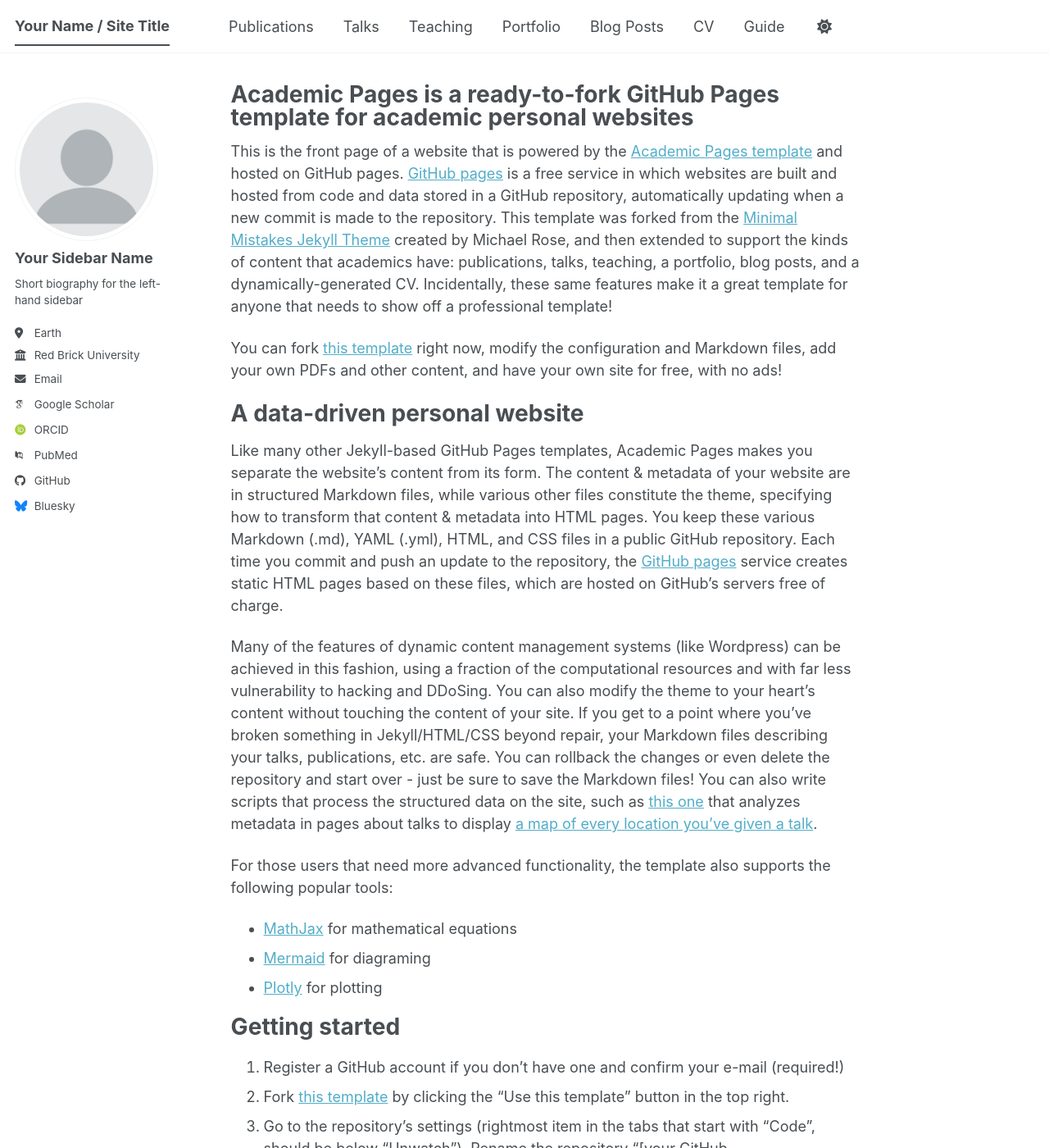
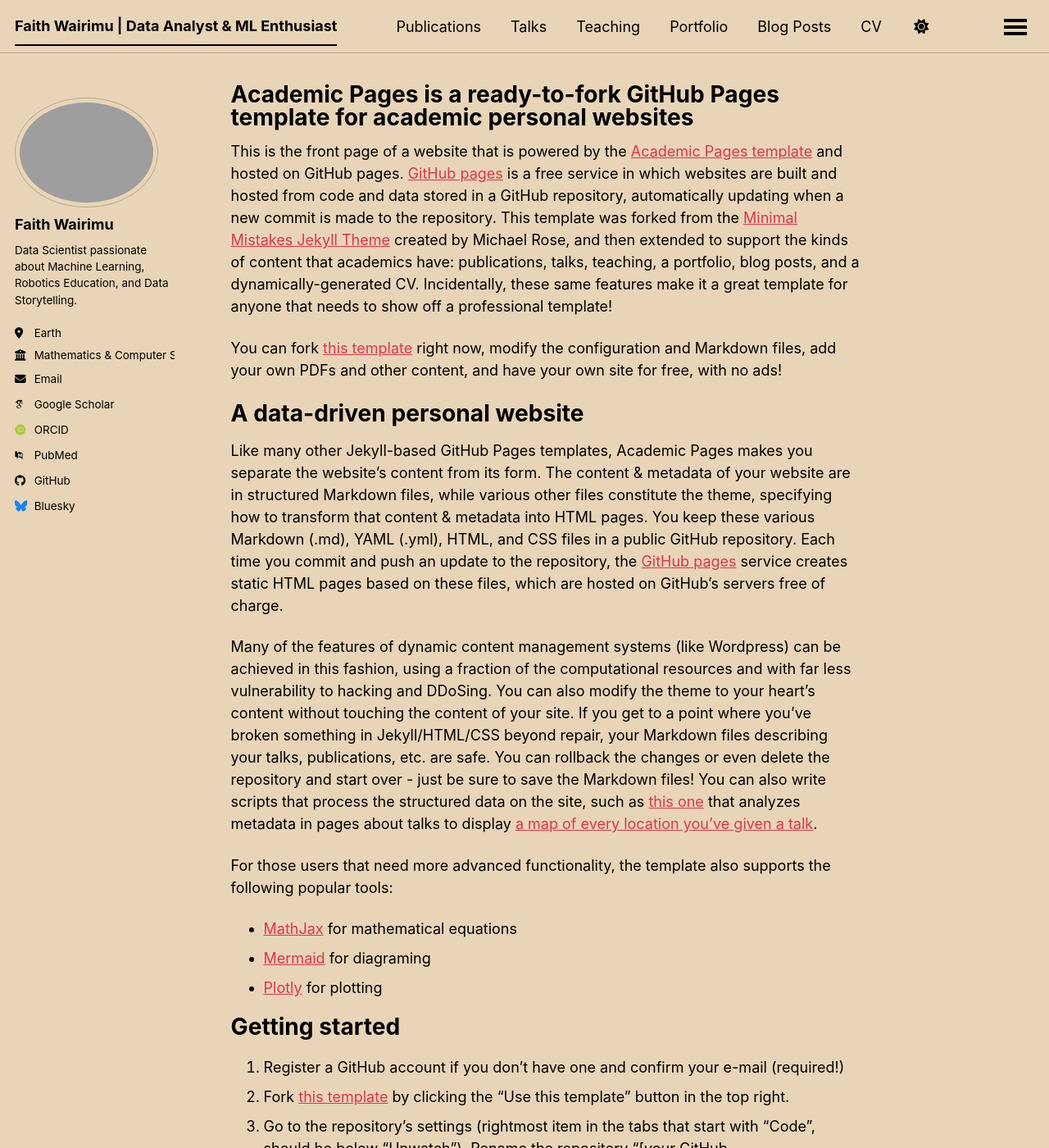
Before and after one commit to FaithWairimu/faithwairimu.github.io, a Jekyll site: the page built from _pages/about.md, in a window 1280 px wide and 1400 px high. Shown: the whole window at 82% size. Built offline with Jekyll 4.4.1, drawn with Linux system fonts in a browser that asks for light colours; some web fonts are replaced; a script bundle is joined from its source files by our own code; library files that are not in the unit come from our copies; some of the changed text lies outside the part shown.

Commit message:
Update _config.yml

```diff
--- a/_config.yml
+++ b/_config.yml
@@ -8,11 +8,11 @@
 
 # Basic Site Settings
 locale                   : "en-US"
-site_theme               : "default" # The available themes options are "default", "air", "sunrise", "mint", "dirt" and "contrast"
-title                    : "Your Name / Site Title"
+site_theme               : "sunrise" # The available themes options are "default", "air", "sunrise", "mint", "dirt" and "contrast"
+title                    : "Faith Wairimu | Data Analyst & ML Enthusiast"
 title_separator          : "-"
-name                     : &name "Your Name"
-description              : &description "Your Name's academic portfolio"   # Update this with a general description of your site, this is the default if not overridden by a page
+name                     : &name "Faith Wairimu"
+description              : &description "Mathematics & Computer Science Graduate | Data Analytics | Robotics | Machine Learning"   # Update this with a general description of your site, this is the default if not overridden by a page
 url                      : https://academicpages.github.io # The base hostname & protocol for your site e.g. "https://[your GitHub username].github.io",
                                                            # or if you already have some other page hosted on Github then use "https://[your GitHub username].github.io/[Your Repo Name]"
 baseurl                  : "" # the subpath of your site, e.g. "/blog"
@@ -23,14 +23,14 @@
 #               Additional customization can be done by editing /_includes/author-profile.html
 author:
   # Biographic information
-  avatar           : "profile.png"
-  name             : "Your Sidebar Name"
+  avatar           : ""
+  name             : "Faith Wairimu"
   pronouns         : # example: "she/her"
-  bio              : "Short biography for the left-hand sidebar"
+  bio              : "Data Scientist passionate about Machine Learning, Robotics Education, and Data Storytelling."
   location         : "Earth"
-  employer         : "Red Brick University"
+  employer         : "Mathematics & Computer Science Graduate"
   uri              : # URL
-  email            : "none@example.org"
+  email            : "faith.wairimu2025@gmail.com"
 
   # Academic websites
   academia         : # URL
```
